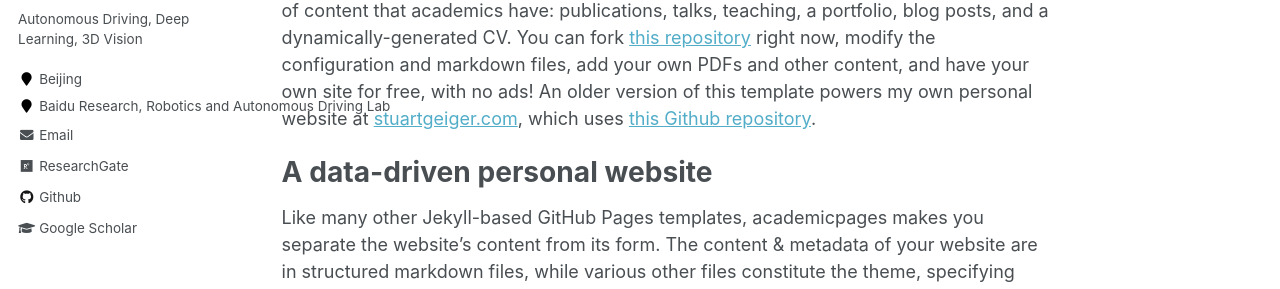
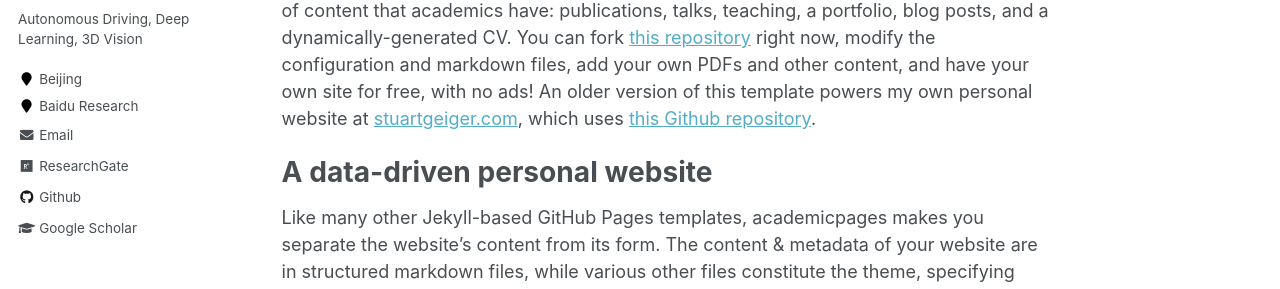
Before and after one commit to fangjin-cool/fangjin-cool.github.io, a Jekyll site: the page built from _pages/about.md, in a window 1280 px wide. Shown: the part 326-615 px from the top of the page. Built offline with Jekyll 4.4.1, drawn with Linux system fonts in a browser that asks for light colours.

Commit message:
Update _config.yml

```diff
--- a/_config.yml
+++ b/_config.yml
@@ -84,7 +84,7 @@
   avatar           : "fangjin.png"
   bio              : "Autonomous Driving, Deep Learning, 3D Vision"
   location         : "Beijing"
-  employer         : "Baidu Research, Robotics and Autonomous Driving Lab"
+  employer         : "Baidu Research"
   pubmed           : #"https://www.ncbi.nlm.nih.gov/pubmed/?term=john+snow"
   googlescholar    : "https://scholar.google.com/citations?hl=zh-CN&user=jueyHcIAAAAJ"
   email            :  fangjin19900820@gmail.com
```
